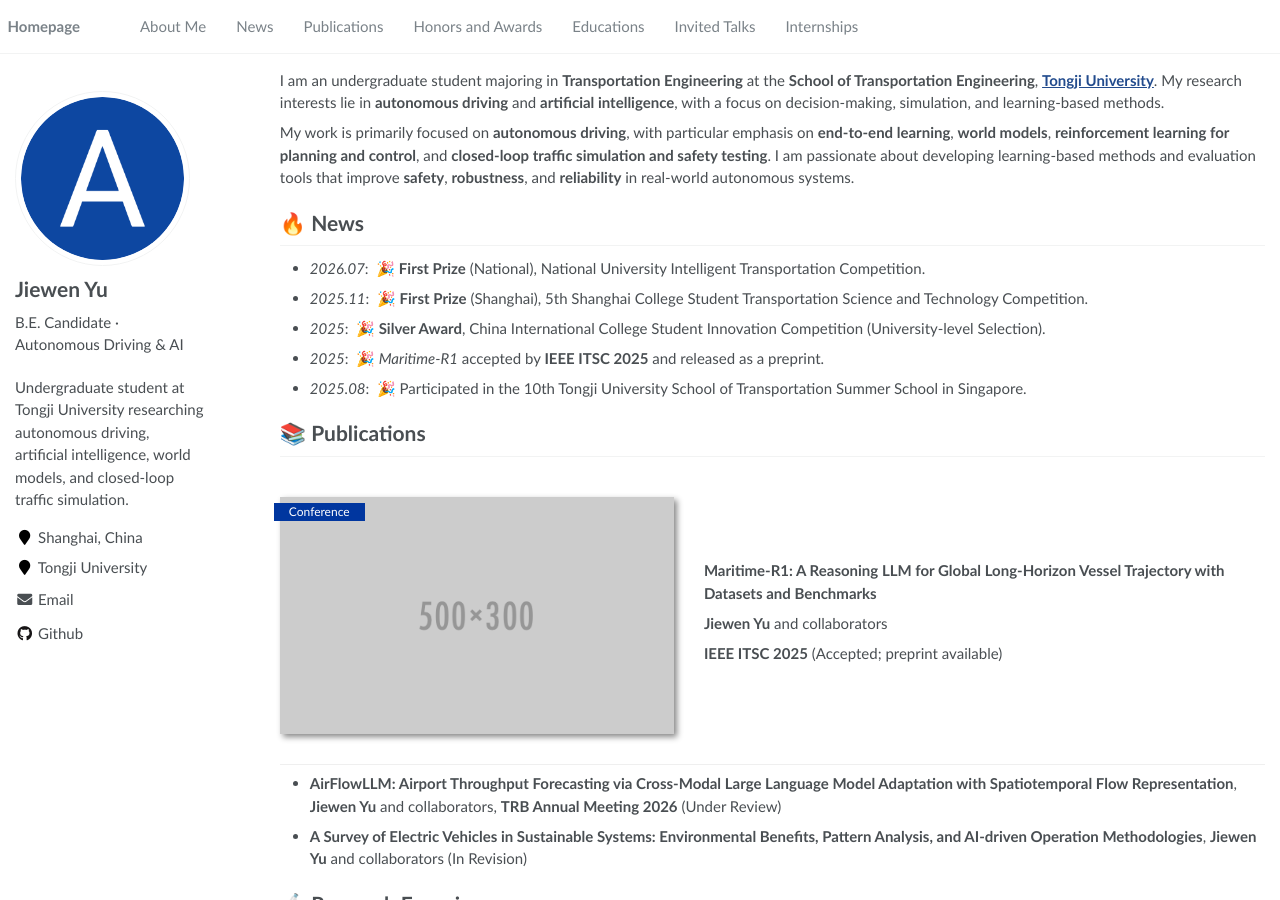
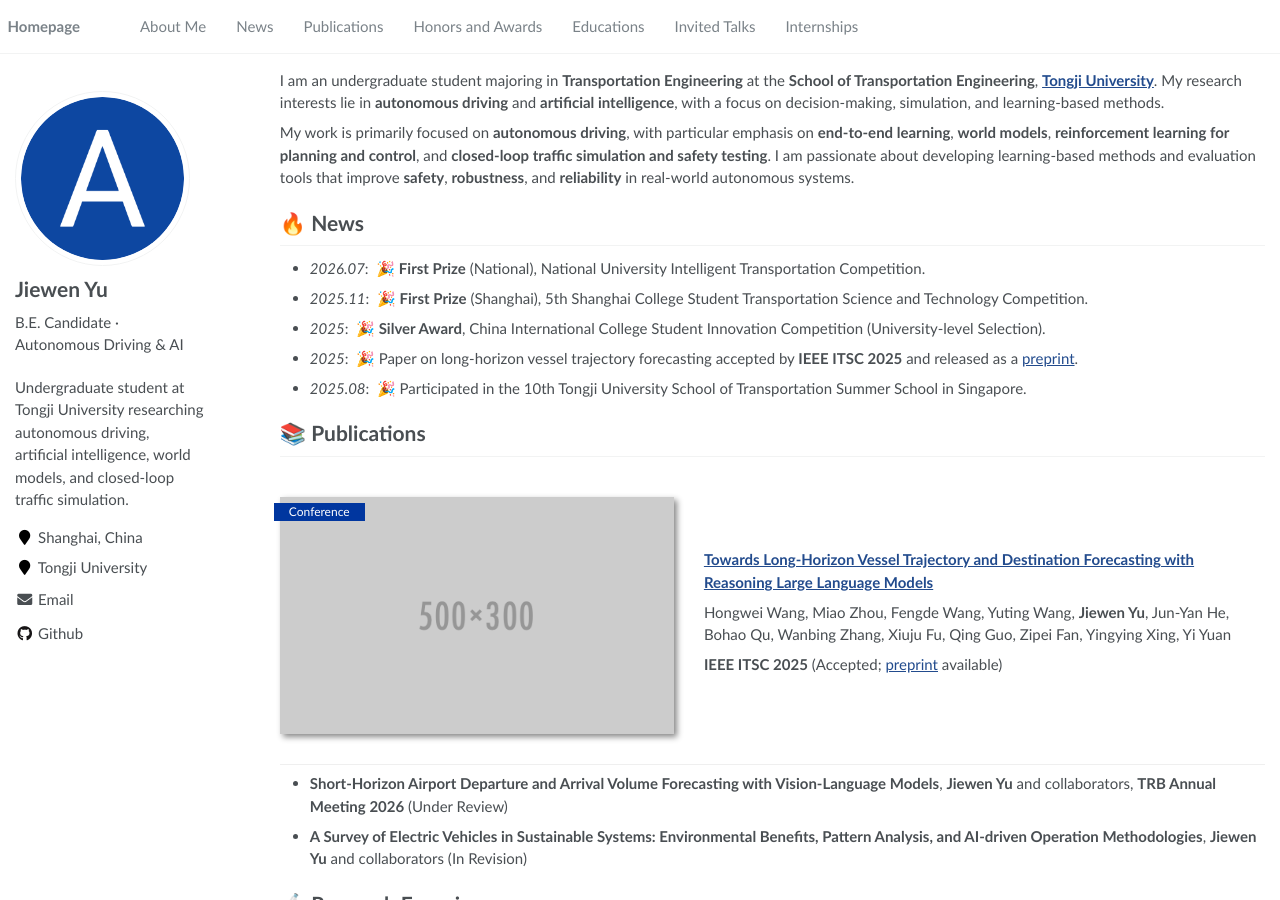
Before and after one commit to jieweny01/jieweny01.github.io, a Jekyll site: the page built from _pages/about.md, in a window 1280 px wide and 900 px high. Built offline with Jekyll 4.4.1, drawn with Linux system fonts in a browser that asks for light colours.

Commit message:
Correct ITSC paper title from resume shorthand to official publication title.
Co-authored-by: Cursor <cursoragent@cursor.com>

```diff
--- a/_pages/about.md
+++ b/_pages/about.md
@@ -18,7 +18,7 @@ My work is primarily focused on **autonomous driving**, with particular emphasis
 - *2026.07*: &nbsp;🎉 **First Prize** (National), National University Intelligent Transportation Competition.
 - *2025.11*: &nbsp;🎉 **First Prize** (Shanghai), 5th Shanghai College Student Transportation Science and Technology Competition.
 - *2025*: &nbsp;🎉 **Silver Award**, China International College Student Innovation Competition (University-level Selection).
-- *2025*: &nbsp;🎉 *Maritime-R1* accepted by **IEEE ITSC 2025** and released as a preprint.
+- *2025*: &nbsp;🎉 Paper on long-horizon vessel trajectory forecasting accepted by **IEEE ITSC 2025** and released as a [preprint](https://arxiv.org/abs/2606.08633).
 - *2025.08*: &nbsp;🎉 Participated in the 10th Tongji University School of Transportation Summer School in Singapore.
 
 
@@ -27,15 +27,15 @@ My work is primarily focused on **autonomous driving**, with particular emphasis
 <div class='paper-box'><div class='paper-box-image'><div><div class="badge">Conference</div><img src='images/500x300.png' alt="paper thumbnail" width="100%"></div></div>
 <div class='paper-box-text' markdown="1">
 
-**Maritime-R1: A Reasoning LLM for Global Long-Horizon Vessel Trajectory with Datasets and Benchmarks**
+[**Towards Long-Horizon Vessel Trajectory and Destination Forecasting with Reasoning Large Language Models**](https://arxiv.org/abs/2606.08633)
 
-**Jiewen Yu** and collaborators
+Hongwei Wang, Miao Zhou, Fengde Wang, Yuting Wang, **Jiewen Yu**, Jun-Yan He, Bohao Qu, Wanbing Zhang, Xiuju Fu, Qing Guo, Zipei Fan, Yingying Xing, Yi Yuan
 
-**IEEE ITSC 2025** (Accepted; preprint available)
+**IEEE ITSC 2025** (Accepted; [preprint](https://arxiv.org/abs/2606.08633) available)
 </div>
 </div>
 
-- **AirFlowLLM: Airport Throughput Forecasting via Cross-Modal Large Language Model Adaptation with Spatiotemporal Flow Representation**, **Jiewen Yu** and collaborators, **TRB Annual Meeting 2026** (Under Review)
+- **Short-Horizon Airport Departure and Arrival Volume Forecasting with Vision-Language Models**, **Jiewen Yu** and collaborators, **TRB Annual Meeting 2026** (Under Review)
 - **A Survey of Electric Vehicles in Sustainable Systems: Environmental Benefits, Pattern Analysis, and AI-driven Operation Methodologies**, **Jiewen Yu** and collaborators (In Revision)
 
 
```
